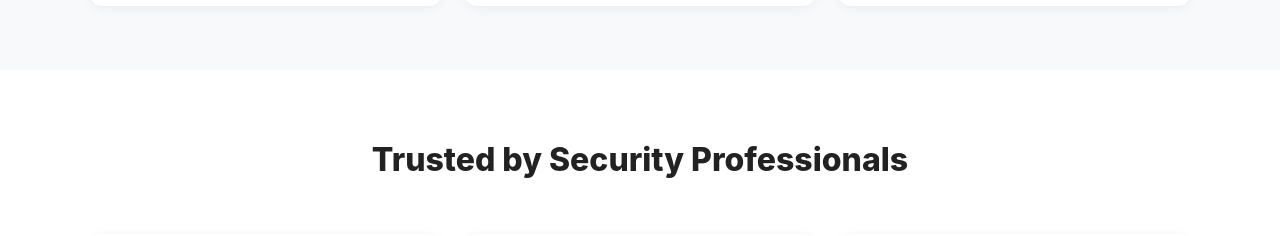
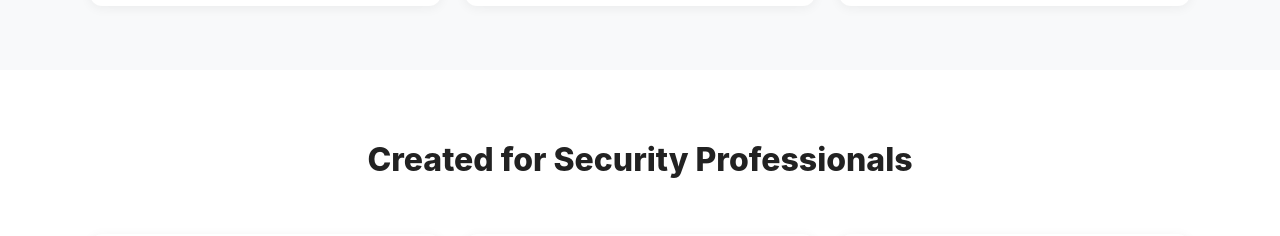
Before and after one commit to rogersmithstandard18/random-mitre-generator, a React (Vite) app: page / in a window 1280 px wide. Shown: the part 1300-1536 px from the top of the page. Built offline with nearby package versions, Linux system fonts and the light colour scheme; no server answers.

Commit message:
Update testimonials headline for sales page

```diff
--- a/src/constants/salesPageCopy.ts
+++ b/src/constants/salesPageCopy.ts
@@ -73,7 +73,7 @@ export const salesPageCopy = {
   },
 
   testimonials: {
-    headline: "Trusted by Security Professionals",
+    headline: "Created for Security Professionals",
     items: [
       {
         quote:
```
